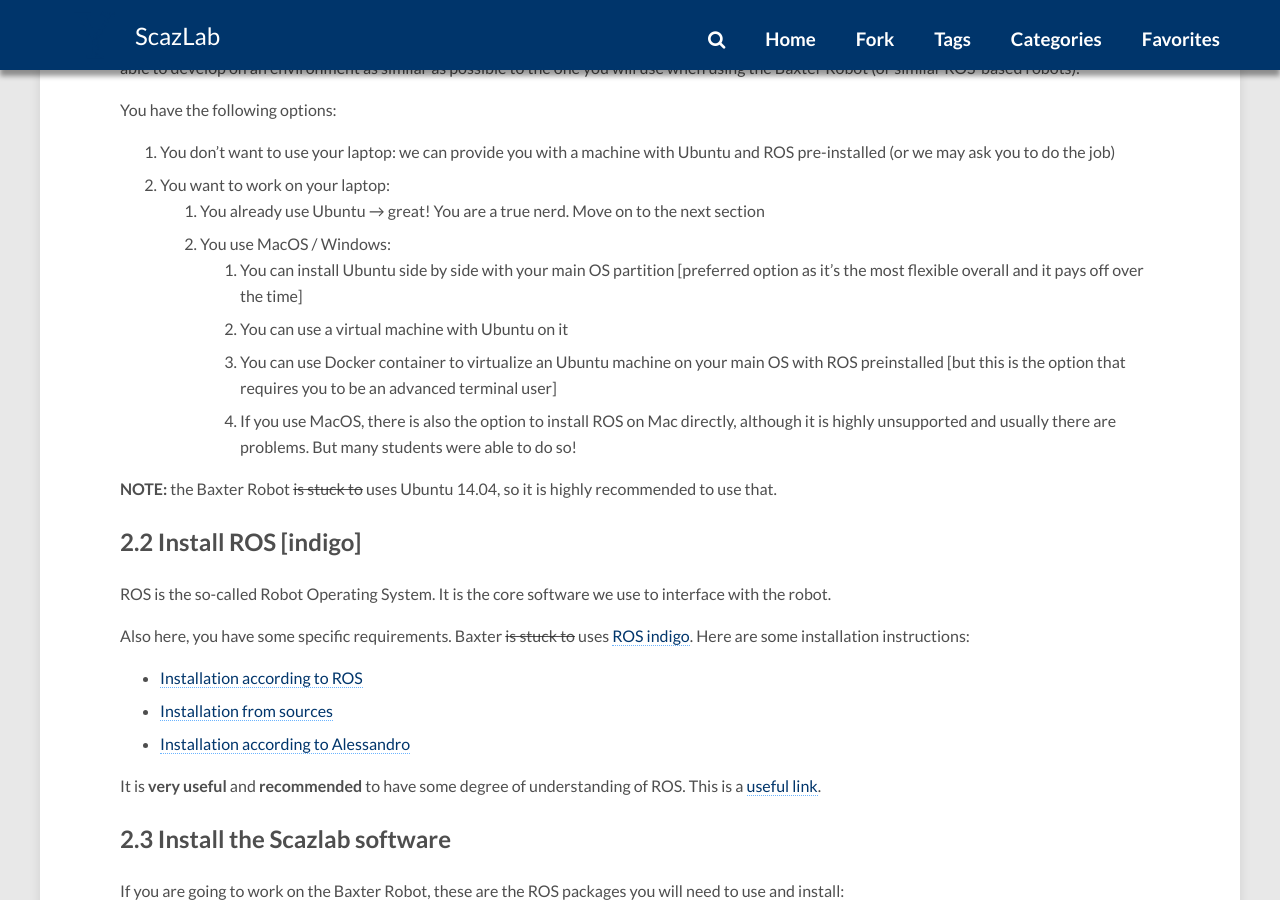
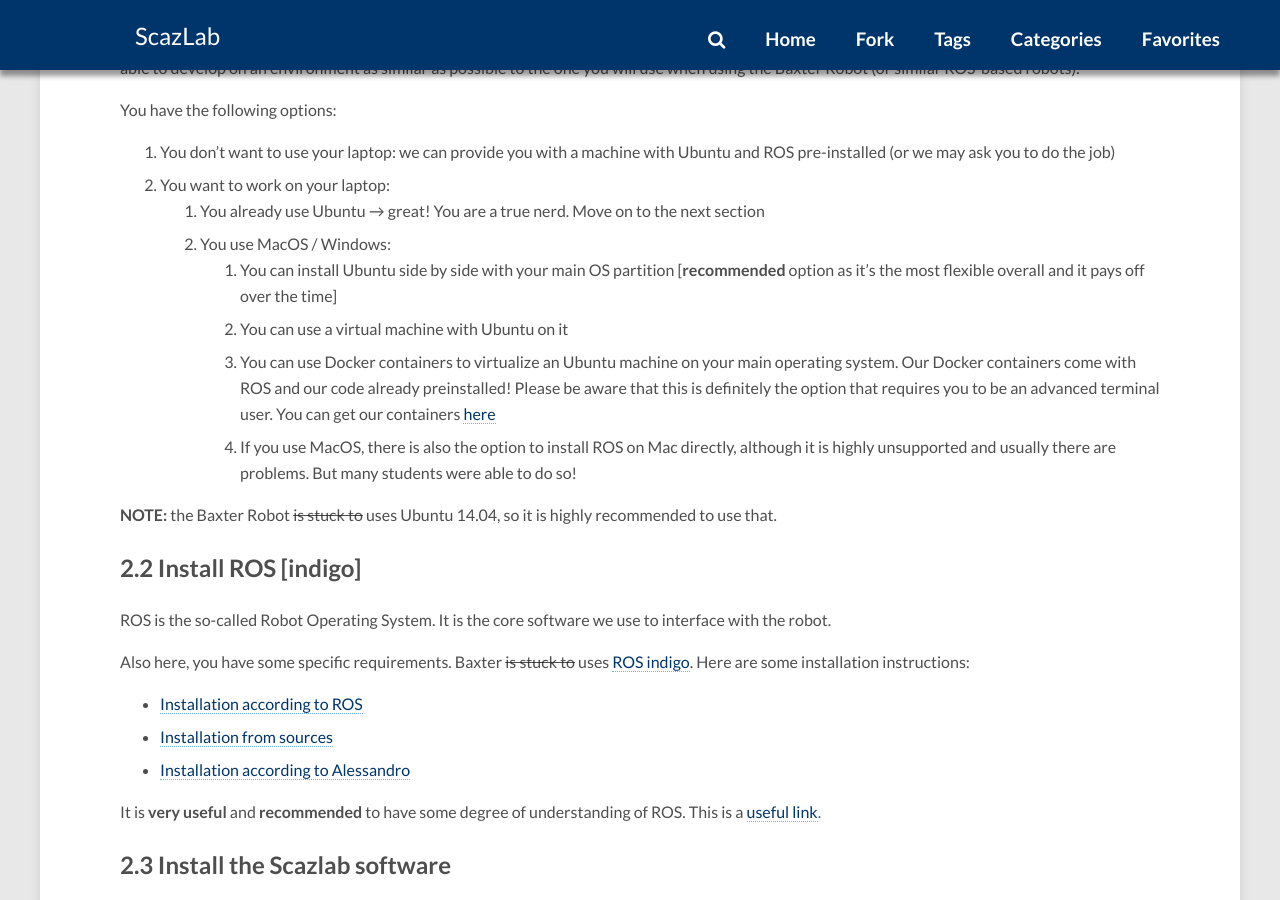
Before and after one commit to ScazLab/ScazLab.github.io, a Jekyll site: the page built from _posts/2017-09-19-Start-in-the-lab.md, in a window 1280 px wide and 900 px high, scrolled down 1237 px. Built offline with Jekyll 4.4.1, drawn with Linux system fonts in a browser that asks for light colours; nearby versions of some CDN libraries; comment, search, counter and statistics services are not loaded.

Commit message:
[labcs] Minor fix

```diff
--- a/_posts/2017-09-19-Start-in-the-lab.md
+++ b/_posts/2017-09-19-Start-in-the-lab.md
@@ -35,9 +35,9 @@
 2. You want to work on your laptop:
     1. You already use Ubuntu → great! You are a true nerd. Move on to the next section
     2. You use MacOS / Windows:
-        1. You can install Ubuntu side by side with your main OS partition [preferred option as it's the most flexible overall and it pays off over the time]
+        1. You can install Ubuntu side by side with your main OS partition [**recommended** option as it's the most flexible overall and it pays off over the time]
         2. You can use a virtual machine with Ubuntu on it
-        3. You can use Docker container to virtualize an Ubuntu machine on your main OS with ROS preinstalled [but this is the option that requires you to be an advanced terminal user]
+        3. You can use Docker containers to virtualize an Ubuntu machine on your main operating system. Our Docker containers come with ROS and our code already preinstalled! Please be aware that this is definitely the option that requires you to be an advanced terminal user. You can get our containers [here](https://hub.docker.com/r/scazlab/human_robot_collaboration/)
         4. If you use MacOS, there is also the option to install ROS on Mac directly, although it is highly unsupported and usually there are problems. But many students were able to do so!
 
 **NOTE:** the Baxter Robot ~~is stuck to~~ uses Ubuntu 14.04, so it is highly recommended to use that.
```
